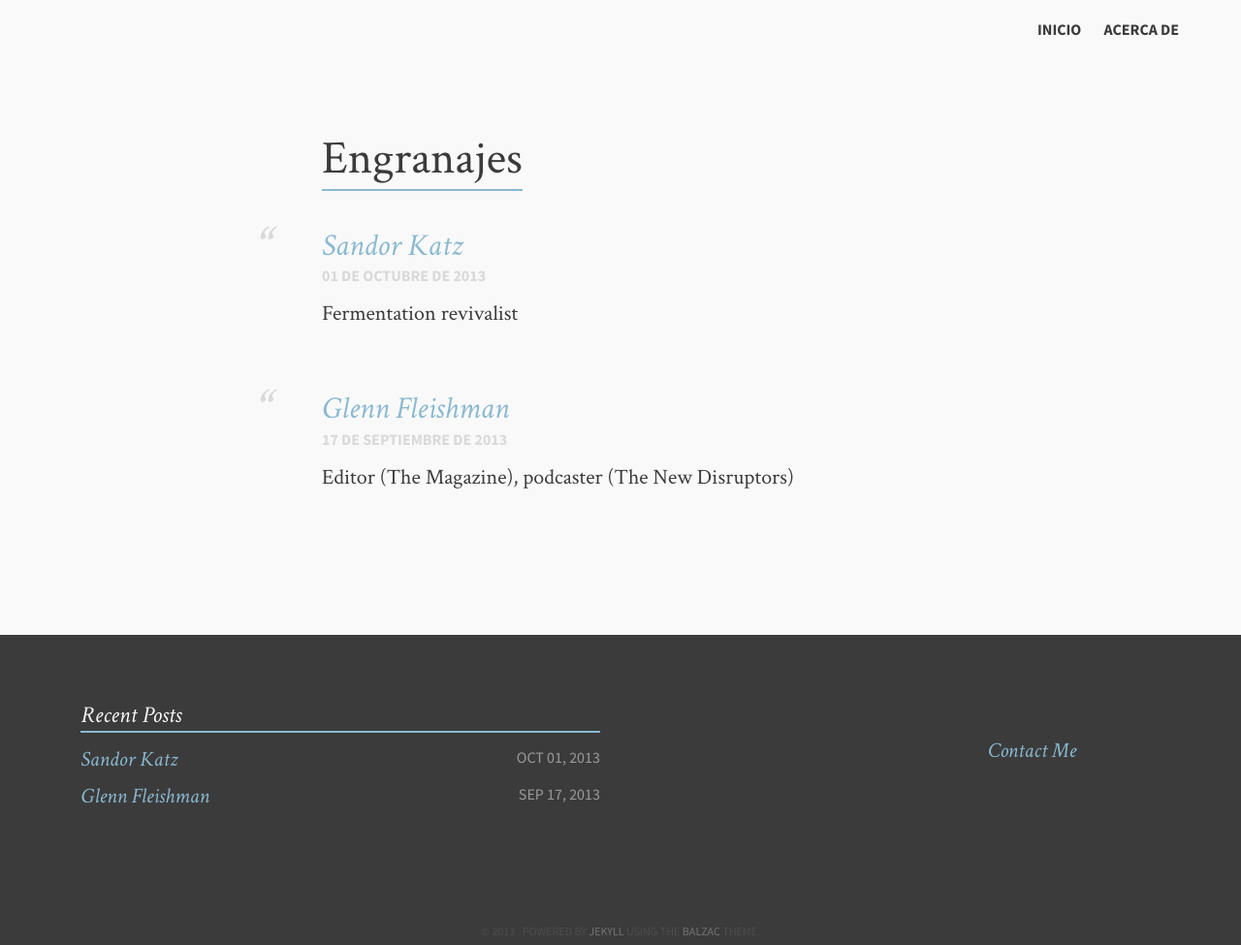
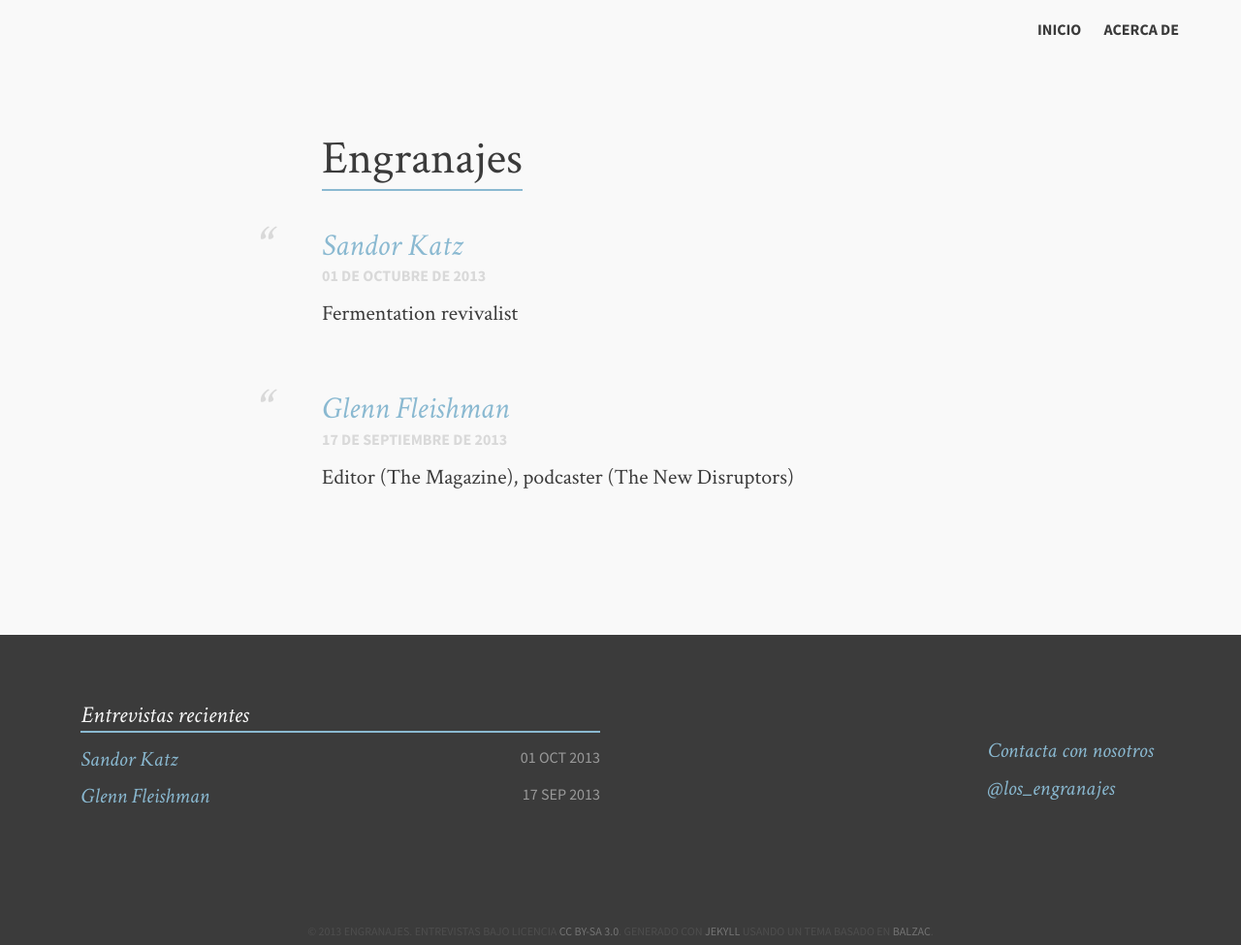
Before and after one commit to teoruiz/usaesto, a Jekyll site: the page built from index.md, in a window 1280 px wide. Shown: the whole page at 97% size. Built offline with Jekyll 4.4.1, drawn with Linux system fonts in a browser that asks for light colours; Markdown is read by kramdown in place of the engine named in the settings.

Commit message:
Added fictional twitter account. Translated some more bits.

```diff
--- a/_config.yml
+++ b/_config.yml
@@ -1,7 +1,9 @@
 name: Engranajes
 markdown: redcarpet
 owner:
+  name: Engranajes
   email: info@usaesto.es
+  twitter: los_engranajes
 pygments: true
 permalink: /:title/
 
--- a/_includes/footer.html
+++ b/_includes/footer.html
@@ -2,31 +2,25 @@
   <footer>
     <aside class="wrap">
       <ol class="prev-posts">
-        <p class="list-title">Recent Posts</p>
+        <p class="list-title">Entrevistas recientes</p>
         {% for post in site.posts | limit:3 %} <!-- for1 -->
             <li>
               <span class="recent-title"><a href="{{ site.url }}{{ post.url }}" title="{{ post.title }}">{{ post.title | strip_html | strip_newlines | truncate: 30 }} </a></span>
-              <span class="date">{{post.date | date: "%b %d, %Y" }}</span>
+              <span class="date">{{ post.date | localize: "%d %b %Y" }}</span>
             </li>
         {% endfor %}
       </ol>
 
       <div class="social">
         <ul>
-            <li><a id="mail" href="mailto:{{ site.owner.email }}"><span class="foot-link">Contact Me</span></a></li>
-
+            <li><a id="mail" href="mailto:{{ site.owner.email }}"><span class="foot-link">Contacta con nosotros</span></a></li>
             {% if site.owner.twitter %}
             <li><a id="twit" href="http://twitter.com/{{ site.owner.twitter }}" target="_blank"><span class="foot-link">@{{ site.owner.twitter }}</span></a></li>
-            {% endif %}
-
-
-            {% if site.owner.dribbble %}
-            <li><a id="drib" href="http://dribbble.com/{{ site.owner.dribbble }}" target="_blank"><span class="foot-link">Dribbble</span></a></li>
             {% endif %}
         </ul>
     </div>
     </aside>
-    <small>&copy; {{ site.time | date: '%Y' }} {{ site.owner.name }}. Powered by <a href="http://jekyllrb.com">Jekyll</a> using the <a href="http://jekyll.gtat.me/about">Balzac</a> theme.</small>
+    <small>&copy; {{ site.time | date: '%Y' }} {{ site.owner.name }}. Entrevistas bajo licencia <a href="http://creativecommons.org/licenses/by-sa/3.0/deed.es">CC BY-SA 3.0</a>. Generado con <a href="http://jekyllrb.com">Jekyll</a> usando un tema basado en <a href="http://jekyll.gtat.me/about">Balzac</a>.</small>
   </footer>
 
   <!-- If they're out, get some from the cellar -->
```
